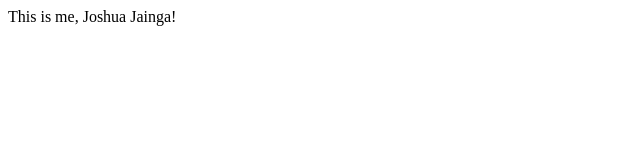
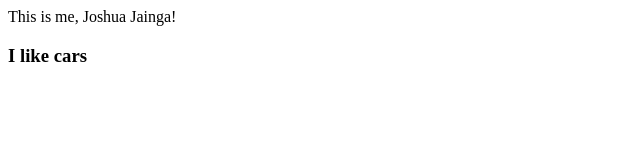
Before and after one commit to jjainga/Personal-Student-Bio, a plain HTML site: page index.html in a window 1280 px wide. Shown: the full height of the page, 0-640 px from the left. Drawn offline with Linux system fonts and the light colour scheme.

Commit message:
Updating headers

```diff
--- a/index.html
+++ b/index.html
@@ -3,9 +3,11 @@
 <head>
     <meta charset="UTF-8">
     <meta name="viewport" content="width=device-width, initial-scale=1.0">
-    <title>Document</title>
+    <title>Joshua Jainga</title>
 </head>
 <body>
     <hi>This is me, Joshua Jainga!</hi>
+
+    <h3>I like cars</h3>
 </body>
 </html>
```
